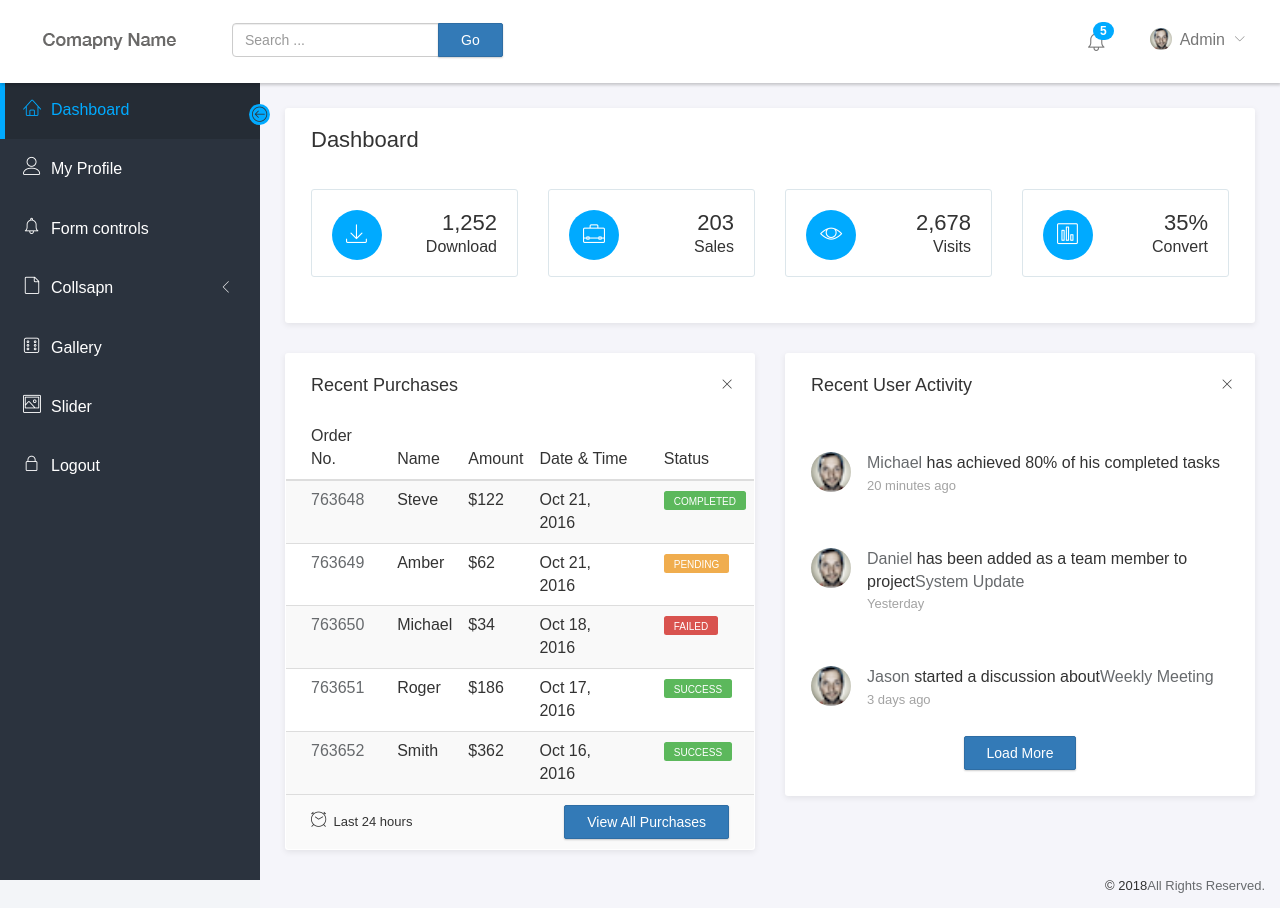
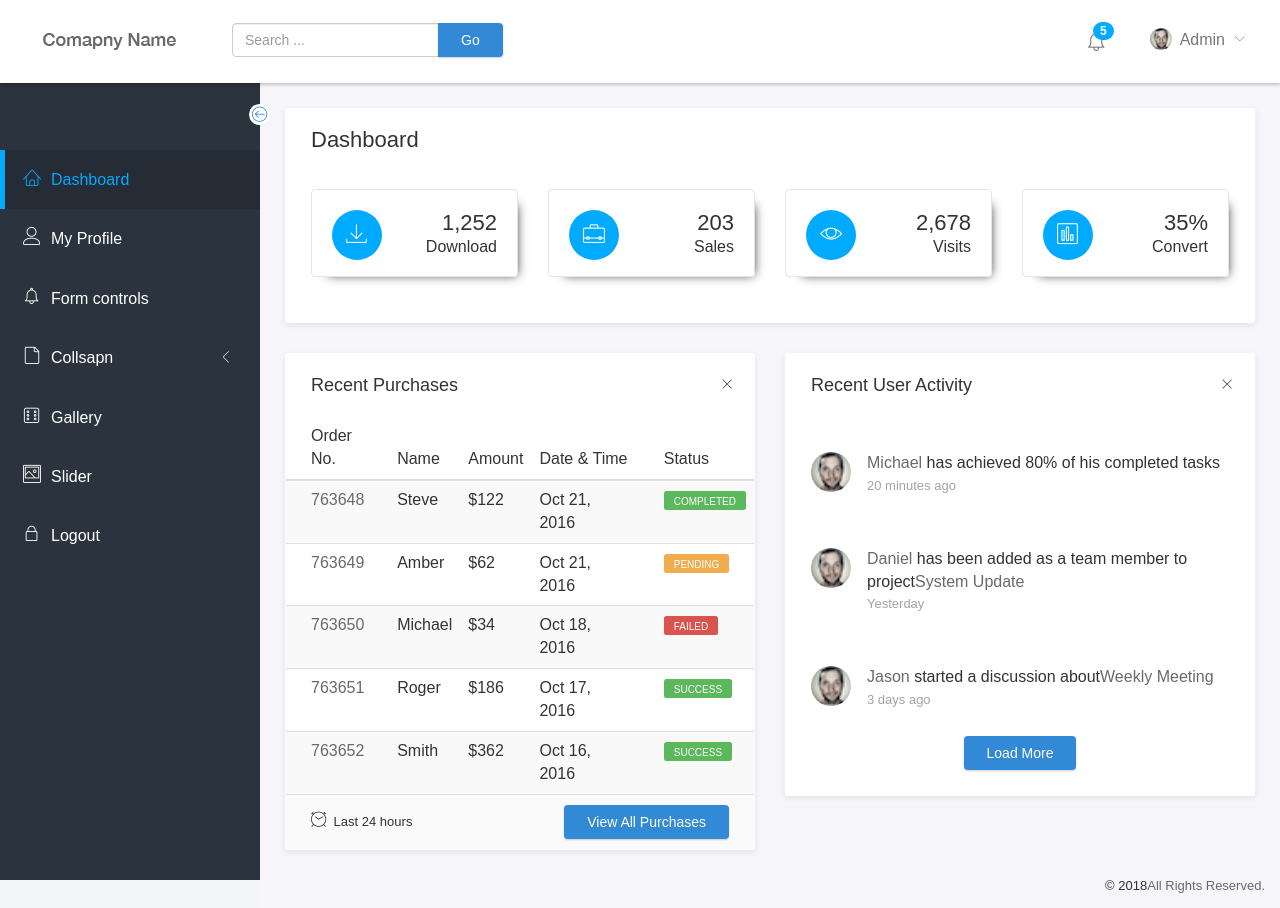
Before and after one commit to Meetdhamsania013/sidepanel, a React (Create React App) app: page / in a window 1280 px wide. Built offline with nearby package versions, Linux system fonts and the light colour scheme.

Commit message:
arrow change

```diff
--- a/public/assets/css/style.css
+++ b/public/assets/css/style.css
@@ -159,16 +159,17 @@ a {
   font-weight: 300; }
 
 .btn {
-  -webkit-border-radius: 2px;
-  -moz-border-radius: 2px;
-  -ms-border-radius: 2px;
-  border-radius: 2px;
+  -webkit-border-radius: 4px;
+  -moz-border-radius: 4px;
+  -ms-border-radius: 4px;
+  border-radius: 4px;
   -webkit-box-shadow: 0 1px 2px rgba(0, 0, 0, 0.2);
   -moz-box-shadow: 0 1px 2px rgba(0, 0, 0, 0.2);
   box-shadow: 0 1px 2px rgba(0, 0, 0, 0.2);
-  padding: 6px 22px; }
+  padding: 6px 22px;
+border-color: transparent;}
   .btn.btn-primary {
-    background: #337ab7 !important; }
+    background: #3289d5  !important; }
     .btn.btn-primary:focus, .btn.btn-primary:hover {
       background: #00AAFF !important; }
   .btn.btn-secondery {
@@ -405,7 +406,7 @@ a {
   left: 0 !important; }
 
 .layout-fullwidth #wrapper .btn-toggle-fullwidth {
-  color: #fff; }
+  color: #fff; background-color: #3289d5; }
 
 .offcanvas-active #wrapper .sidebar {
   left: 0; }
@@ -521,6 +522,10 @@ html.fullscreen-bg {
     display: none;
   }
 
+  nav{
+    position: relative;
+    top: 70px;
+  }
   /* .layout-fullwidth #wrapper .sidebar:hover{
     width: 260px;
   }
@@ -566,9 +571,10 @@ html.fullscreen-bg {
     padding: 2px 2px 3px 3px;
     line-height: .7;
     border: none;
-    background: #00AAFF;
+    background: #fff;
     border-radius: 100px;
-    outline: none; }
+    outline: none;
+    color: #3289d5;}
 
 .navbar-btn-right {
   float: right; }
@@ -866,13 +872,14 @@ html.fullscreen-bg {
   transition: all 0.2s ease-in-out; }
 
 .metric {
-  -webkit-border-radius: 3px;
-  -moz-border-radius: 3px;
-  -ms-border-radius: 3px;
-  border-radius: 3px;
+  -webkit-border-radius: 4px;
+  -moz-border-radius: 4px;
+  -ms-border-radius: 4px;
+  border-radius: 4px;
   padding: 20px;
   margin-bottom: 30px;
-  border: 1px solid #DCE6EB; }
+  border: 1px solid #DCE6EB;
+  box-shadow: 8px 7px 10px -9px}
   .metric .icon {
     -webkit-border-radius: 50px;
     -moz-border-radius: 50px;
--- a/src/component/sidebar.js
+++ b/src/component/sidebar.js
@@ -52,19 +52,19 @@ class Sidebar extends Component {
                       <Link to="/profile">{COMMON_CONSTS.TEXT_MY_PROFILE}</Link>
                     </li>
                     <li>
-                      <Link to="/gallery">{COMMON_CONSTS.TEXT_GALLERY}</Link>
+                      <Link to="/dashbord">{COMMON_CONSTS.TEXT_GALLERY}</Link>
                     </li>
                   </ul>
                 </div>
               </li>
               <li>
-                <Link to="/gallery">
+                <Link to="/dashbord">
                   <i className="lnr lnr-dice" />
                   <span>{COMMON_CONSTS.TEXT_GALLERY}</span>
                 </Link>
               </li>
               <li>
-                <Link to="/slider">
+                <Link to="/dashbord">
                   <i className="lnr lnr-picture" />
                   <span>{COMMON_CONSTS.TEXT_SLIDER}</span>
                 </Link>
```
